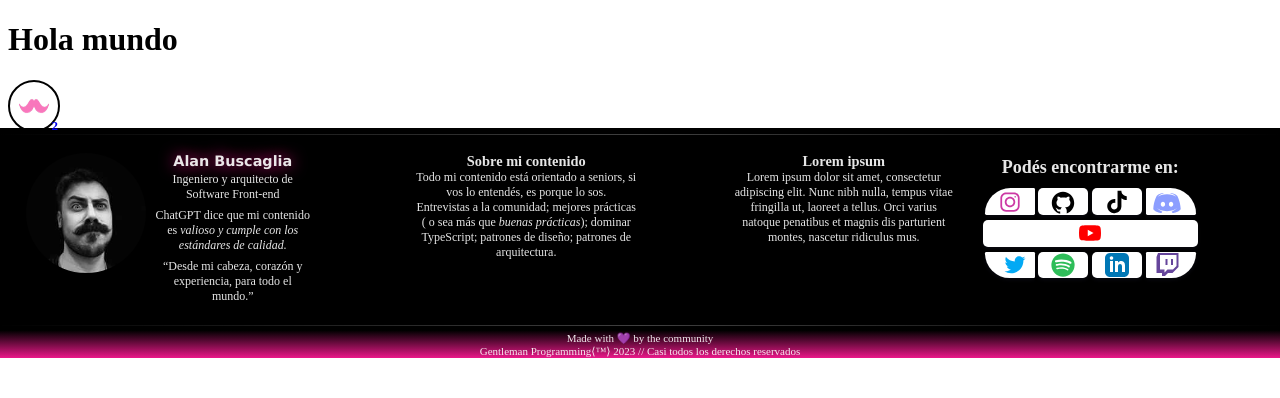
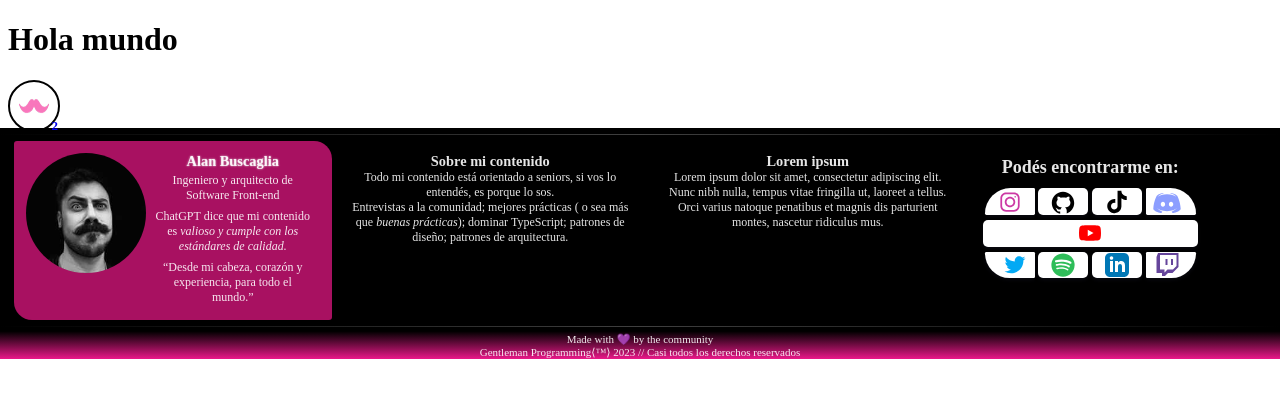
Before and after one commit to Gentleman-Programming/gentleman-programming-web, a Next.js app: page / in a window 1280 px wide. Shown: the top 398 px of the page. Built offline with nearby package versions, Linux system fonts and the light colour scheme.

Commit message:
style mod! : alanCard

```diff
--- a/app/components/Footer/footer.module.css
+++ b/app/components/Footer/footer.module.css
@@ -15,23 +15,28 @@
   max-width: 100%;
   max-height: 100%;
   margin-left: 1.5em;
+  align-items: start;
+  align-content: center;
 }
 .footer__alanCard {
   display: flex;
   flex-direction: row;
   padding: 1em;
-  border-radius: 6px;
+  border-radius: 3px 18px 3px 18px;
+  background-color: #ea1888b7;
+  transition: 250ms;
 }
 .footer__alanCard:hover {
   transition: 250ms;
   border: hsla(328, 83%, 51%, 0.85);
   box-shadow: 0px 0px 6px #ea1889;
+  background-color: #ea1889;
+  border-radius: 3px;
 }
 .footer__alanTitle {
-  font-family: Verdana, Geneva, Tahoma, sans-serif;
   font-weight: 600;
   font-size: larger;
-  text-shadow: 0px 0px 15px #ea1889;
+  text-shadow: 0px 0px 2px #eeeeee;
   text-align: center;
 }
 .footer__alanImg {
@@ -42,8 +47,7 @@
 }
 .footer__alanImg:hover {
   transition: 250ms;
-  border: hsla(328, 83%, 51%, 0.85);
-  box-shadow: 0px 0px 6px #ea1889;
+  box-shadow: 0px 0px 6px #000000;
 }
 .footer__textContainer {
   display: flex;
@@ -56,9 +60,11 @@
 }
 .footer__aboutCommunityContent {
   text-align: center;
-  margin-left: 6em;
+  gap: 2em;
   margin-bottom: 0.5em;
   padding: 1em;
+}
+.footer__aboutCommunityContent:last-child {
 }
 .footer__aboutCommunityContent > header {
   font-size: larger;
```
